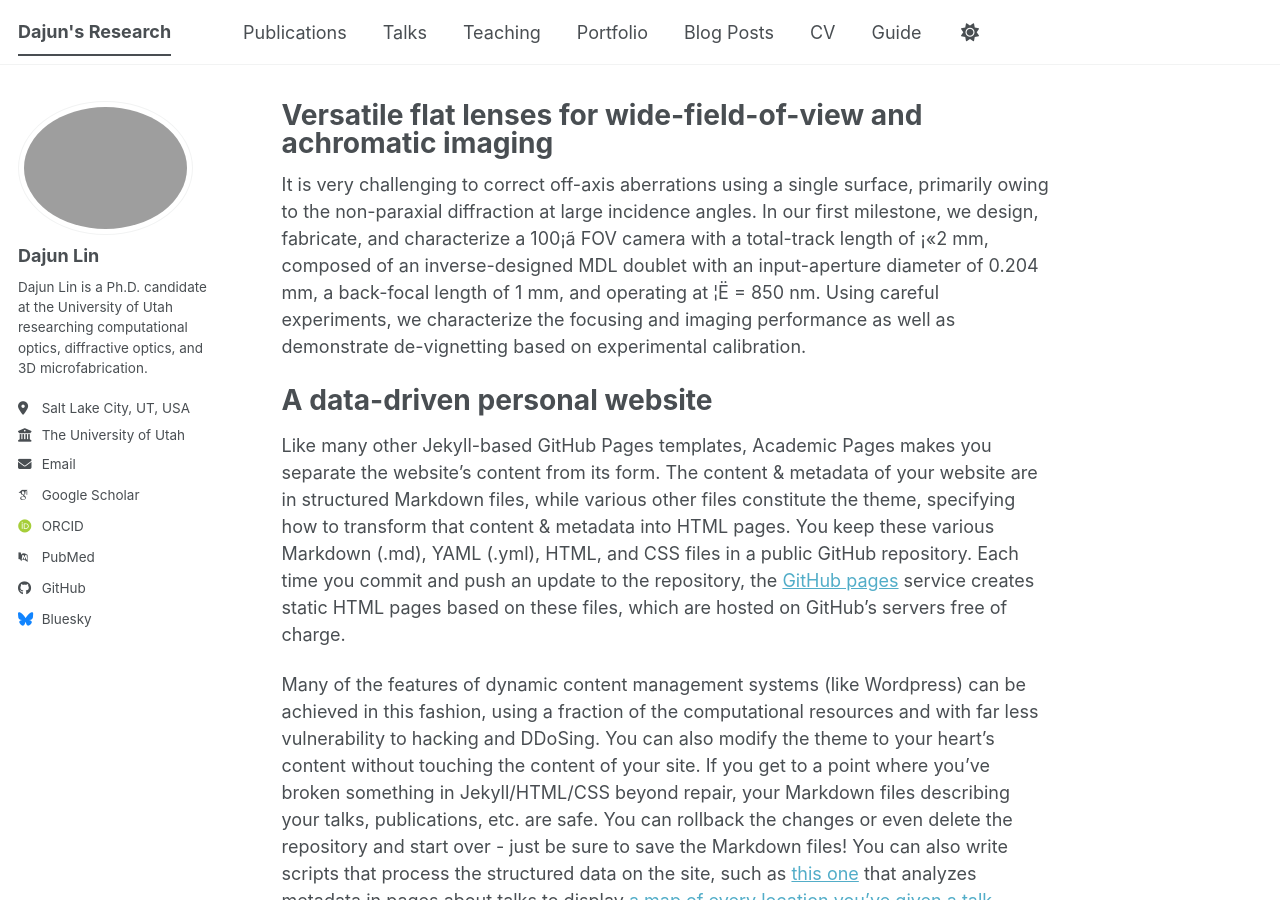
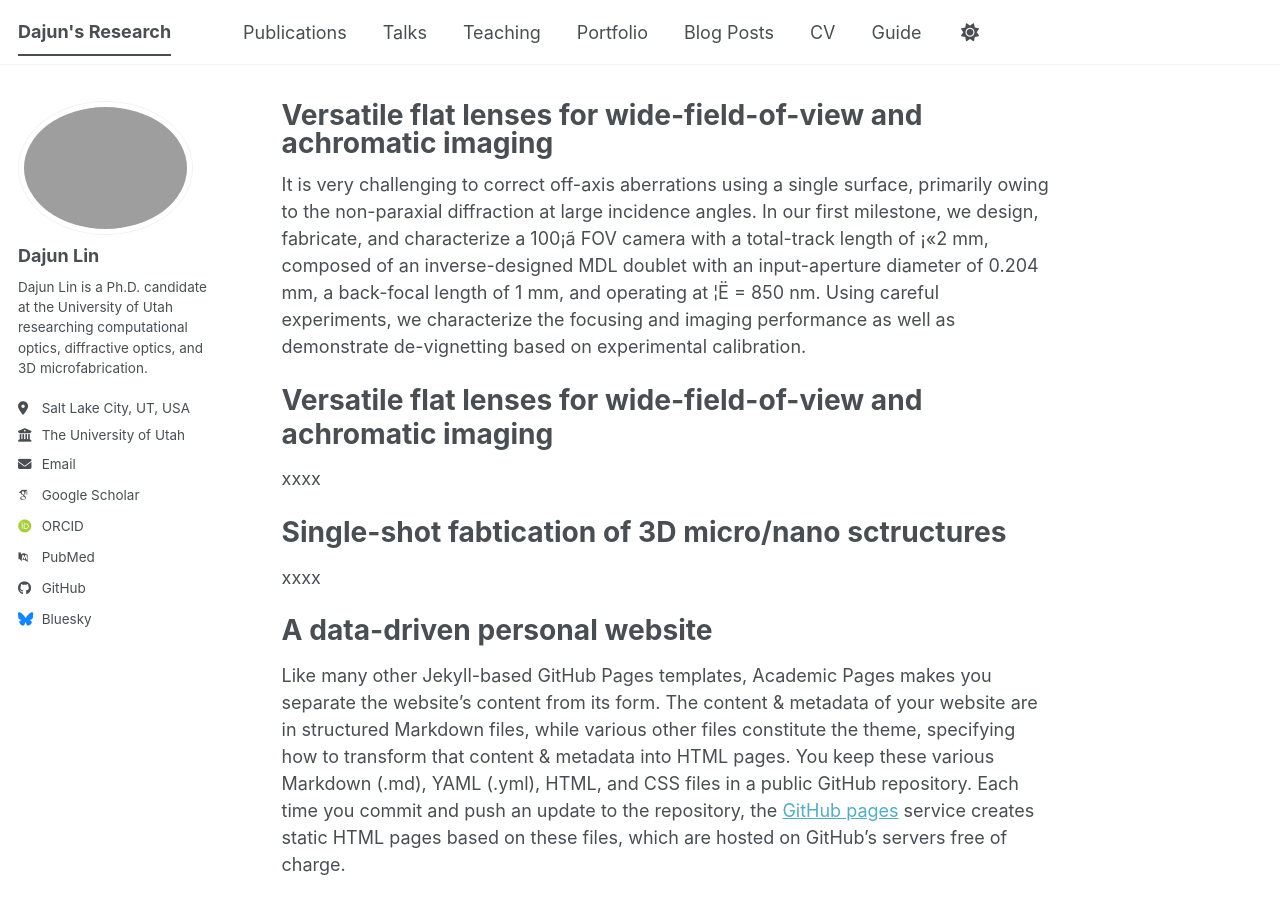
Before and after one commit to DajunLin29/dajunlin-research, a Jekyll site: the page built from _pages/about.md, in a window 1280 px wide and 900 px high. Built offline with Jekyll 4.4.1, drawn with Linux system fonts in a browser that asks for light colours; some web fonts are replaced; a script bundle is joined from its source files by our own code; library files that are not in the unit come from our copies.

Commit message:
Update about.md

```diff
--- a/_pages/about.md
+++ b/_pages/about.md
@@ -9,6 +9,14 @@ redirect_from:
 
 It is very challenging to correct off-axis aberrations using a single surface, primarily owing to the non-paraxial diffraction at large incidence angles. In our first milestone, we design, fabricate, and characterize a 100¡ã FOV camera with a total-track length of ¡«2 mm, composed of an inverse-designed MDL doublet with an input-aperture diameter of 0.204 mm, a back-focal length of 1 mm, and operating at ¦Ë = 850 nm. Using careful experiments, we characterize the focusing and imaging performance as well as demonstrate de-vignetting based on experimental calibration.
 
+
+Versatile flat lenses for wide-field-of-view and achromatic imaging
+=====
+xxxx
+
+Single-shot fabtication of 3D micro/nano sctructures
+=====
+xxxx
 
 A data-driven personal website
 ======
```
